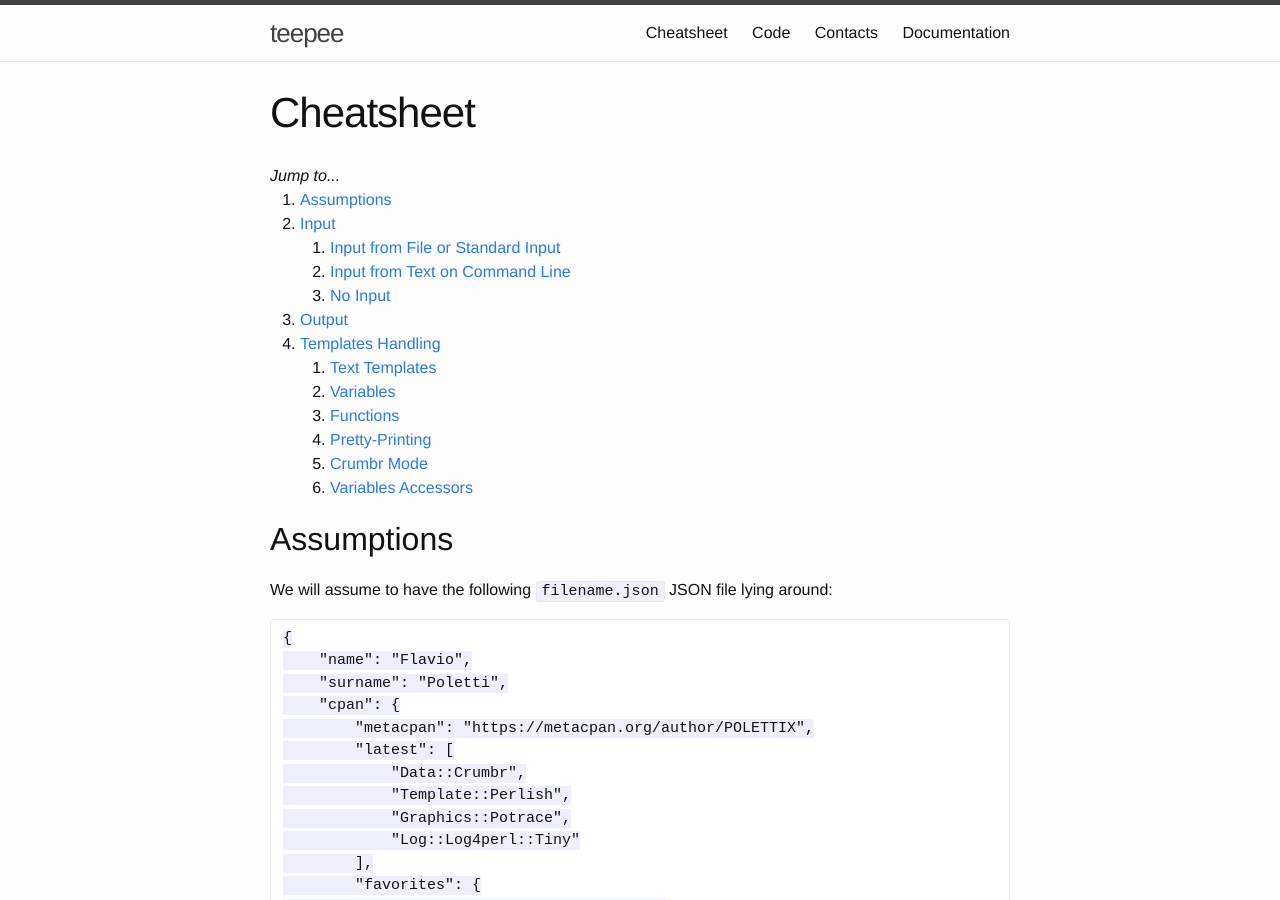
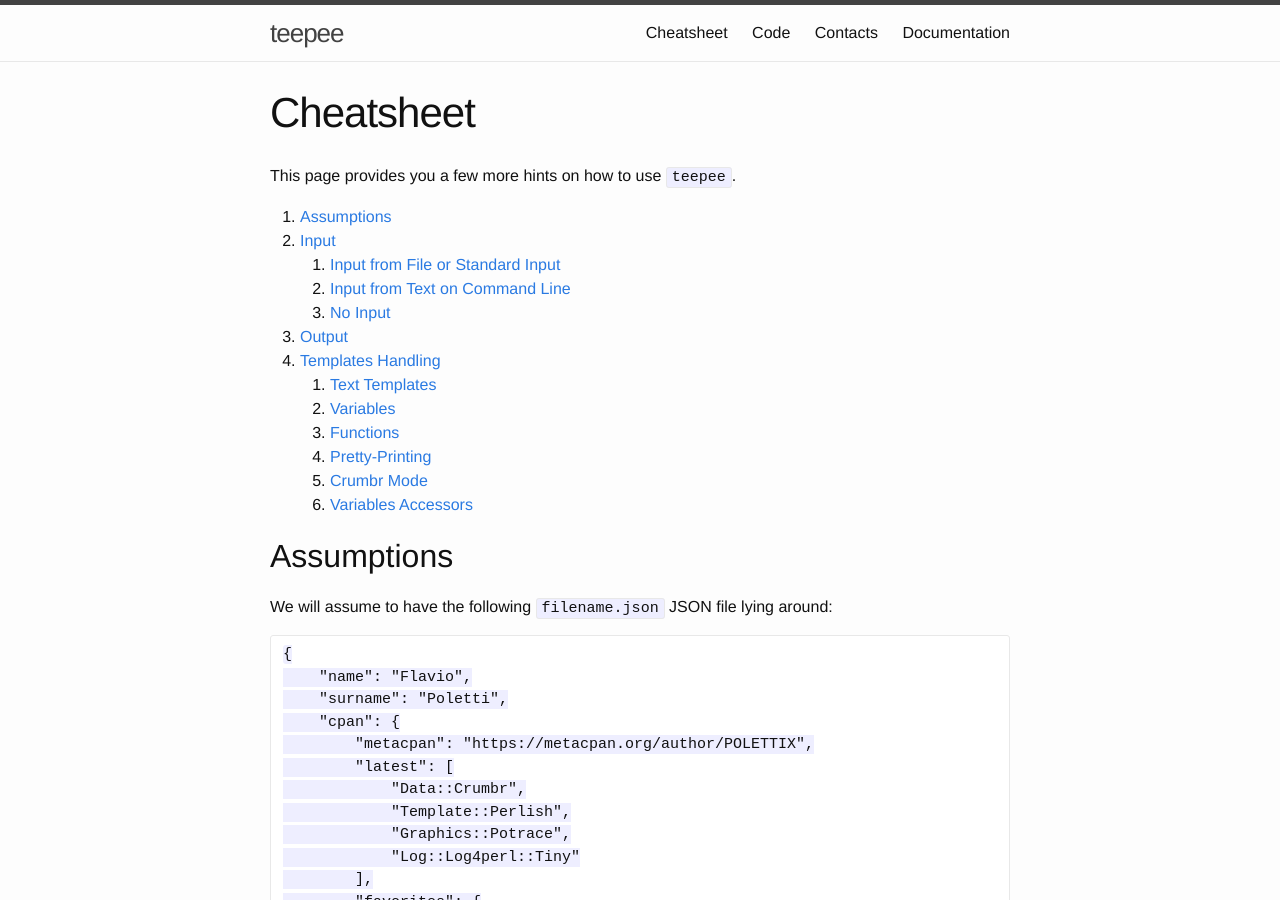
Before and after one commit to polettix/teepee, a Jekyll site: the page built from cheatsheet.md, in a window 1280 px wide and 900 px high. Built offline with Jekyll 4.4.1, drawn with Linux system fonts in a browser that asks for light colours.

Commit message:
freezing before revolution

```diff
--- a/_layouts/page.html
+++ b/_layouts/page.html
@@ -7,19 +7,8 @@ layout: default
     <h1 class="post-title">{{ page.title }}</h1>
   </header>
 
-  <div id="toc"></div>
-
   <article class="post-content">
     {{ content }}
   </article>
 
-  <script type="text/javascript" src="{{ "/jquery-2.1.4.min.js" | prepend: site.baseurl }}"></script>
-  <script type="text/javascript" src="{{ "/toc.js" | prepend: site.baseurl }}"></script>
-  <script type="text/javascript">
-    $(document).ready(function() {
-        $('#toc').toc();
-    });
-  </script>
-
-
 </div>
--- a/cheatsheet.md
+++ b/cheatsheet.md
@@ -3,6 +3,11 @@ layout: page
 title: Cheatsheet
 permalink: /cheatsheet/
 ---
+
+This page provides you a few more hints on how to use `teepee`.
+
+1. TOC
+{:toc}
 
 ## Assumptions
 
```
